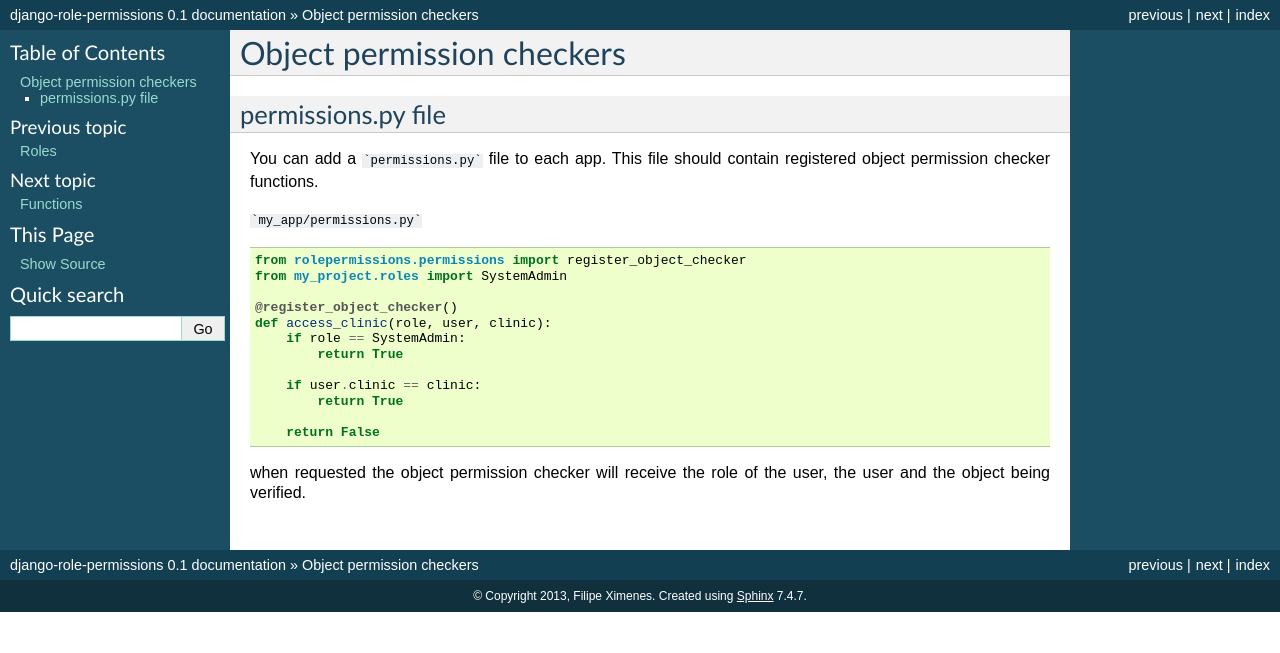
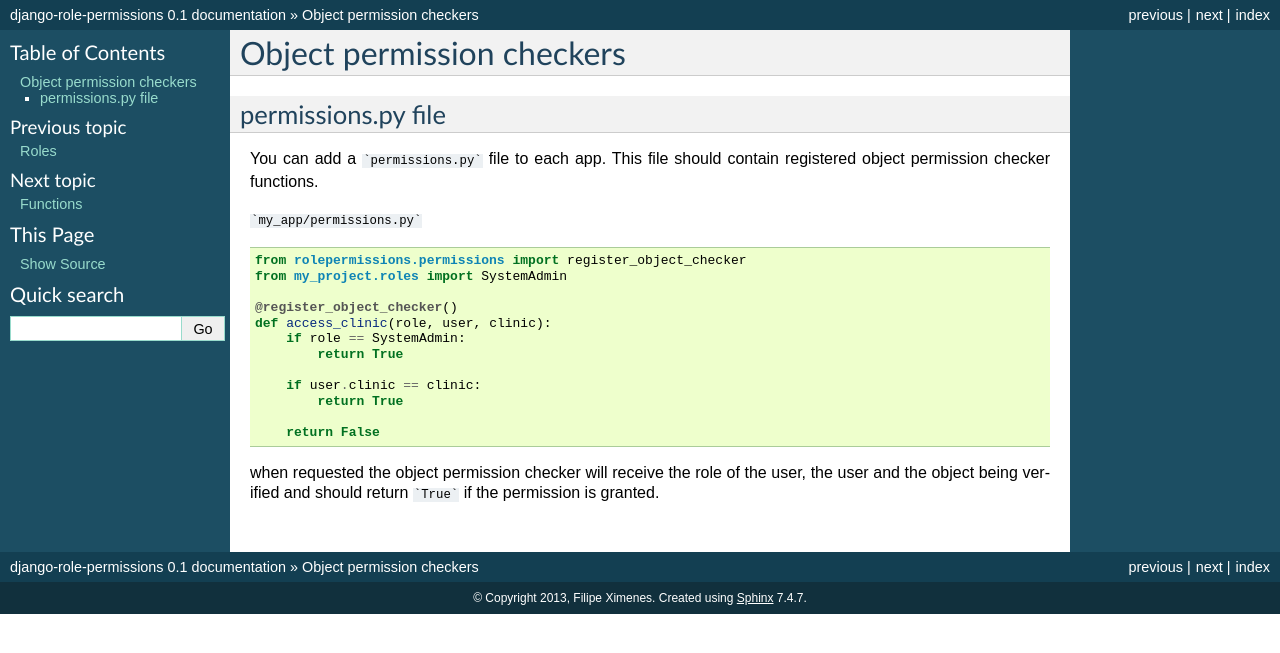
Before and after one commit to vintasoftware/django-role-permissions, a Sphinx documentation site: the page built from docs/checkers.rst, in a window 1280 px wide. Shown: the top 653 px of the page. Built offline with Sphinx 7.4.7, drawn with Linux system fonts in a browser that asks for light colours.

Commit message:
improving object permission documentation

````diff
--- a/docs/checkers.rst
+++ b/docs/checkers.rst
@@ -28,4 +28,5 @@ registered object permission checker functions.
         return False
 
 when requested the object permission checker will receive the role of the user,
-the user and the object being verified.
+the user and the object being verified and should return ```True``` if the
+permission is granted.
````
